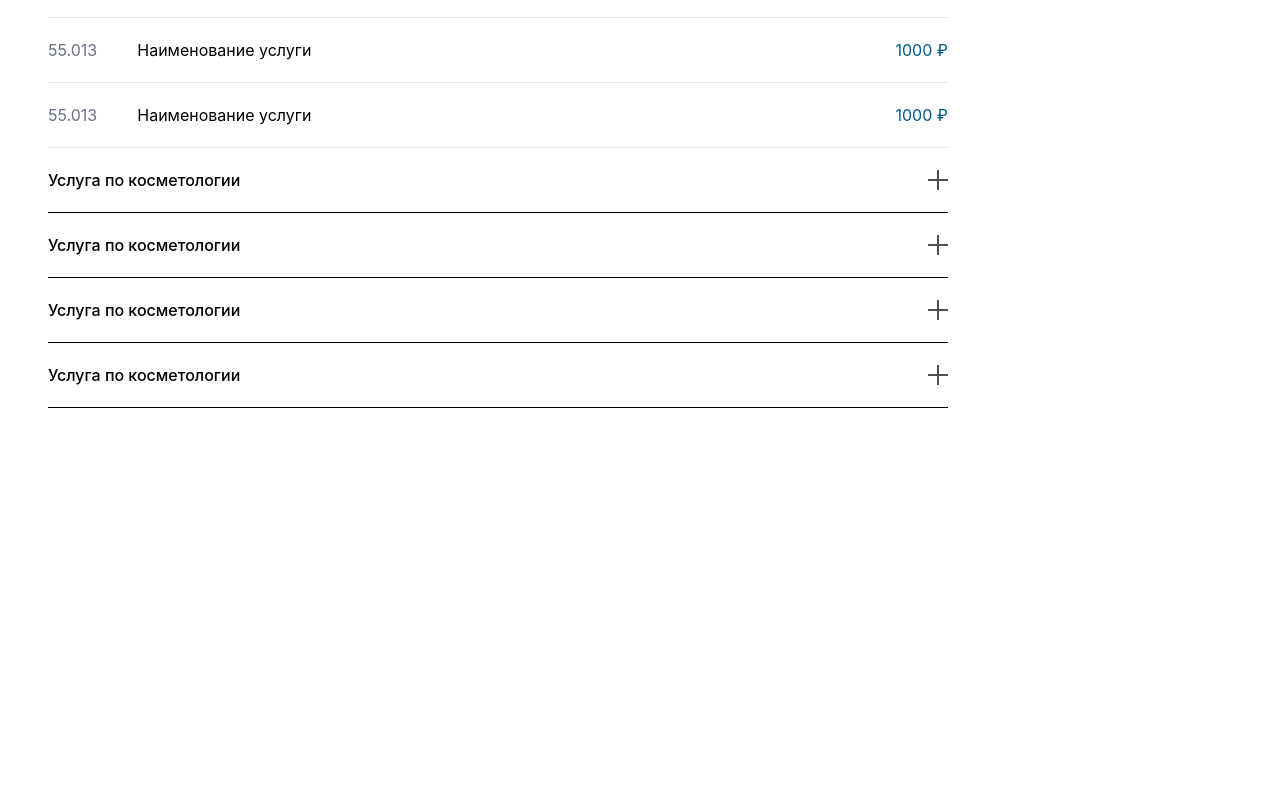
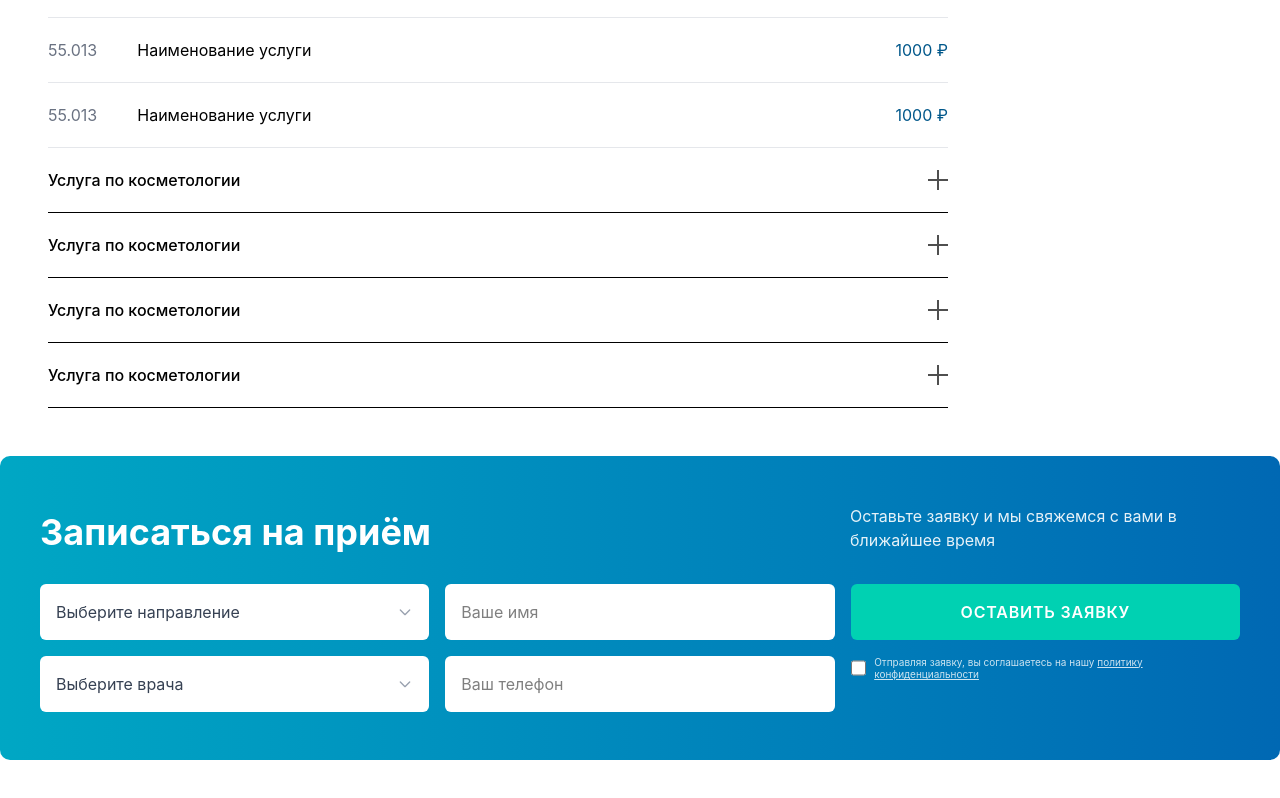
Before and after one commit to simle-pro/Exam-4.end, a website: page src/page3.html in a window 1280 px wide. Shown: the part 1457-2255 px from the top of the page. Before the commit the page ends 1865 px from the top, so only its background shows below. Drawn offline with nearby package versions, Linux system fonts and the light colour scheme; files that its build step writes are made by us from their sources.

Commit message:
forth-x-4

```diff
--- a/src/page3.html
+++ b/src/page3.html
@@ -1,11 +1,13 @@
 <!DOCTYPE html>
 <html lang="en">
+
 <head>
   <meta charset="UTF-8">
   <meta name="viewport" content="width=device-width, initial-scale=1.0">
   <title>Document</title>
   <link rel="stylesheet" href="./output.css">
 </head>
+
 <body>
   <header class="w-full bg-white border-b border-gray-200 font-sans">
     <div class="max-w-7xl mx-auto px-4 py-3">
@@ -33,13 +35,16 @@
           </div>
         </div>
         <div class="flex items-center gap-2">
-        <button class="px-3 py-2 bg-cyan-400 text-white text-sm rounded-md hover:bg-cyan-500 transition-colors uppercase font-bold">
+          <button
+            class="px-3 py-2 bg-cyan-400 text-white text-sm rounded-md hover:bg-cyan-500 transition-colors uppercase font-bold">
             🔍
           </button>
-        <button class="hidden sm:block px-6 py-3 bg-slate-100 text-cyan-800 font-medium rounded-md hover:bg-slate-200 transition-colors">
+          <button
+            class="hidden sm:block px-6 py-3 bg-slate-100 text-cyan-800 font-medium rounded-md hover:bg-slate-200 transition-colors">
             Личный кабинет
           </button>
-        <button class="hidden md:hidden px-3 py-2 border border-slate-300 rounded text-slate-600 text-sm font-bold uppercase">
+          <button
+            class="hidden md:hidden px-3 py-2 border border-slate-300 rounded text-slate-600 text-sm font-bold uppercase">
             Меню
           </button>
         </div>
@@ -81,8 +86,7 @@
       </div>
 
       <div class="flex items-center gap-4">
-               <button
-                  class="hidden lg:flex items-center gap-2 text-slate-600 text-xs hover:text-cyan-600 transition-colors">
+        <button class="hidden lg:flex items-center gap-2 text-slate-600 text-xs hover:text-cyan-600 transition-colors">
           <span class="text-lg">👓</span>
           Версия для слабовидящих
         </button>
@@ -99,7 +103,8 @@
   </nav><br>
 
   <div class="bg-[#F0F6F9]">
-    <div class="max-w-[1200px] m-auto justify-between flex items-center pt-10 lg:flex-row flex-col lg:text-start text-center px-2 gap-5 ">
+    <div
+      class="max-w-[1200px] m-auto justify-between flex items-center pt-10 lg:flex-row flex-col lg:text-start text-center px-2 gap-5 ">
       <div>
         <p>Главная / Направления / <span class="text-gray-500">Косметология</span></p><br><br><br>
         <p class="text-[#00578A]">Косметология</p><br>
@@ -107,10 +112,12 @@
         <p class="text-[60px] font-medium">2 500 ₽ </p><br>
         <button class="bg-[#00C6BF] text-white py-3 px-10 rounded-[5px]">Записаться</button>
       </div>
-<img src="./img-pax/Layer 0 1.png" alt=""></div>
+      <img src="./img-pax/Layer 0 1.png" alt="">
+    </div>
   </div><br>
 
-   <div class="max-w-[1300px] lg:m-auto justify-between flex bg-[#F0F6F9] flex-col lg:flex-row p-10 mx-2 lg:py-10 lg:px-15 rounded-[5px] ">
+  <div
+    class="max-w-[1300px] lg:m-auto justify-between flex bg-[#F0F6F9] flex-col lg:flex-row p-10 mx-2 lg:py-10 lg:px-15 rounded-[5px] ">
     <div class="flex lg:gap-35 gap-10">
       <div>
         <img src="./img-pax/cross.png" alt=""><br>
@@ -135,7 +142,8 @@
         <img src="./img-pax/cross.png" alt=""><br>
         <p class="text-[#017CC1] text-[20px] font-medium">День в день</p>
         <p>прием врача любой <br> специальности в день обращения</p>
-    </div></div>
+      </div>
+    </div>
   </div><br>
 
 
@@ -156,7 +164,8 @@
       <div class="flex items-center font-medium py-5 justify-between">
         <p>Контурная пластика</p>
         <img src="./img-pax/Group 2176 (1).png" alt="">
-</div><p class="text-[#017CC1] underline" >Контурная пластика</p><br>
+      </div>
+      <p class="text-[#017CC1] underline">Контурная пластика</p><br>
       <div class="flex py-5 justify-between">
         <div class="flex gap-10">
           <p class="text-gray-500">55.013</p>
@@ -214,8 +223,64 @@
       <hr class="">
     </div>
     <img class="rounded-[10px] w-[300x] lg:flex hidden" src="./img-pax/13.PNG" alt="">
+  </div><br><br>
+
+  <div class="max-w-[1400px] m-auto rounded-[10px] bg-gradient-to-r from-[#00A7C4] to-[#0068B3] py-12 px-4 ">
+    <div class="max-w-[1200px] mx-auto text-white ">
+      <div class="flex flex-col md:flex-row md:justify-between md:items-end mb-8 gap-4">
+        <h2 class="text-3xl md:text-4xl font-bold">Записаться на приём</h2>
+        <p class="text-sm md:text-base opacity-90 max-w-[390px]">
+          Оставьте заявку и мы свяжемся с вами в ближайшее время
+        </p>
       </div>
+      <div class="flex flex-row flex-wrap md:grid md:grid-cols-3 gap-4 items-start">
+
+
+        <div class="flex flex-col gap-4 flex-1 min-w-[280px] ">
+          <div class="relative">
+            <select class="w-full p-4 rounded-md text-gray-700 appearance-none bg-white">
+              <option>Выберите направление</option>
+            </select>
+            <div class="absolute inset-y-0 right-4 flex items-center pointer-events-none">
+              <svg class="w-4 h-4 text-gray-400" fill="none" stroke="currentColor" viewBox="0 0 24 24">
+                <path stroke-linecap="round" stroke-linejoin="round" stroke-width="2" d="M19 9l-7 7-7-7"></path>
+              </svg>
+            </div>
+          </div>
+          <div class="relative">
+            <select class="w-full p-4 rounded-md text-gray-700 appearance-none bg-white">
+              <option>Выберите врача</option>
+            </select>
+            <div class="absolute inset-y-0 right-4 flex items-center pointer-events-none">
+              <svg class="w-4 h-4 text-gray-400" fill="none" stroke="currentColor" viewBox="0 0 24 24">
+                <path stroke-linecap="round" stroke-linejoin="round" stroke-width="2" d="M19 9l-7 7-7-7"></path>
+              </svg>
+            </div>
+          </div>
+        </div>
+        <div class="flex flex-col gap-4 flex-1 min-w-[280px]">
+          <input type="text" placeholder="Ваше имя" class="w-full p-4 rounded-md text-black outline-none bg-white">
+          <input type="tel" placeholder="Ваш телефон" class="w-full p-4 rounded-md text-black outline-none  bg-white">
+        </div>
+        <div class="flex flex-col gap-4 flex-1 min-w-[280px]">
+          <button
+            class="w-full bg-[#00D1B2] hover:bg-[#00bfa3] transition-colors py-4 rounded-md font-semibold text-white uppercase tracking-wider">
+            Оставить заявку
+          </button>
+          <div class="flex items-start gap-2">
+            <input type="checkbox" id="consent" class="mt-1 w-4 h-4 rounded border-white bg-transparent">
+            <label for="consent" class="text-[10px] leading-tight opacity-80 cursor-pointer">
+              Отправляя заявку, вы соглашаетесь на нашу
+              <a href="#" class="underline">политику конфиденциальности</a>
+            </label>
+          </div>
+        </div>
+
+      </div>
+    </div>
+  </div><br><br>
 
 
 </body>
+
 </html>
```
Also changed, not shown: src/img-pax/Slider Buttons.png (added). Lines whose indentation alone changed are shown as unchanged.
